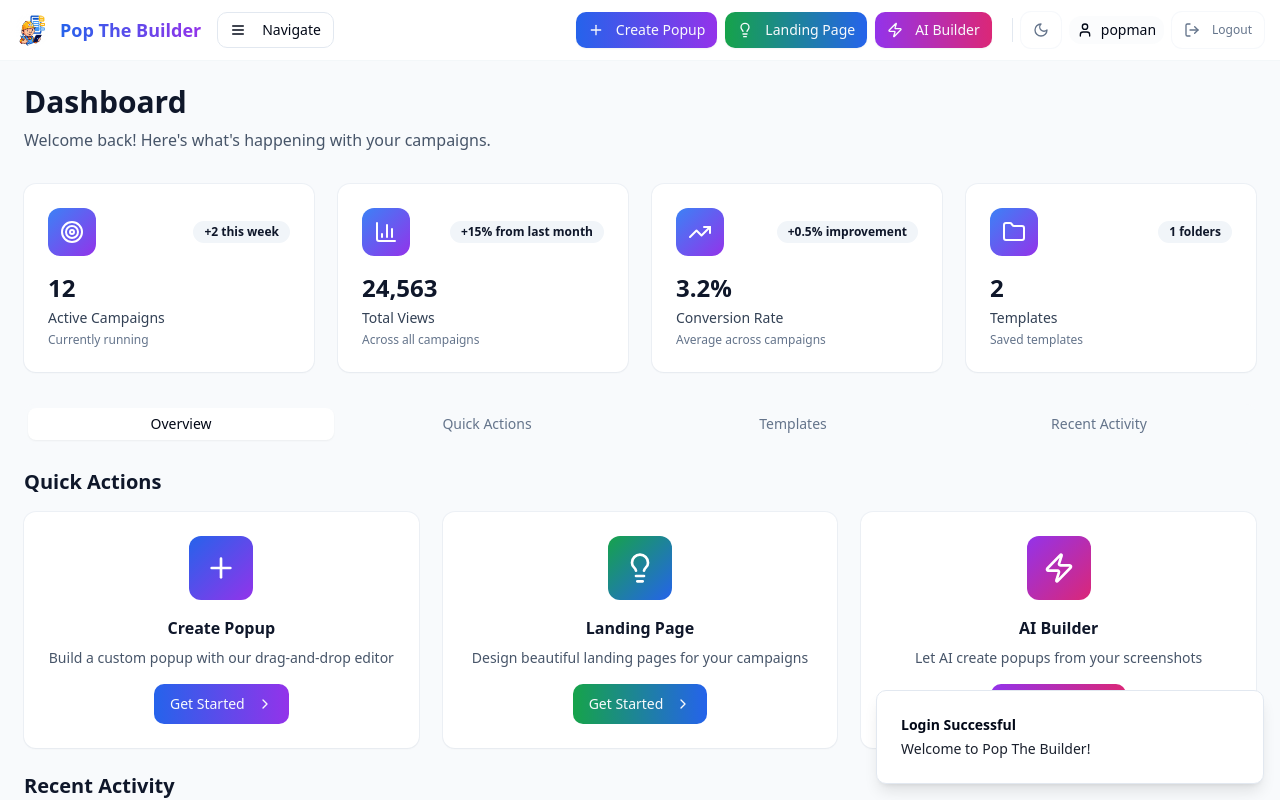
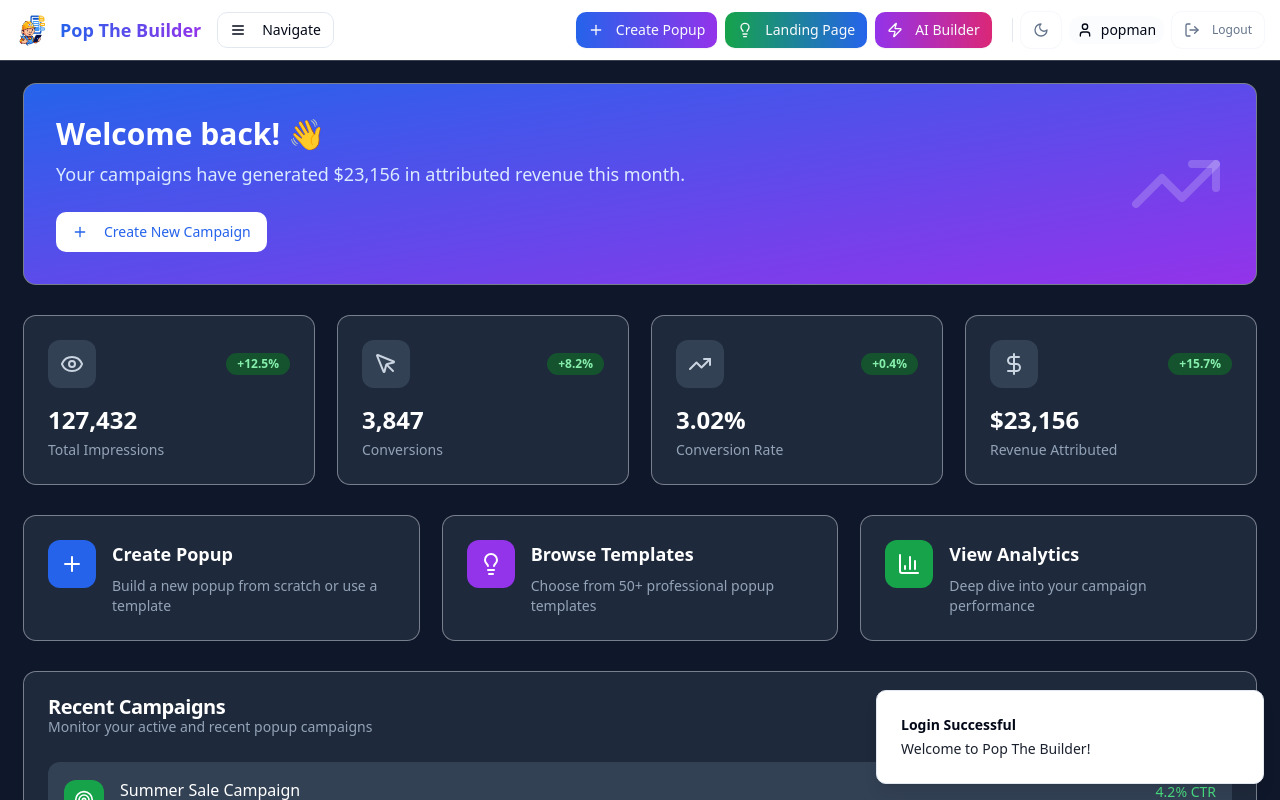
Before and after one commit to Supremedemo/pop-the-growth-engine-04, a React (Vite) app: page / in a window 1280 px wide. Both pictures are taken after a click on the button "Sign In". Shown: the top 800 px of the page. Built offline with nearby package versions, Linux system fonts and the light colour scheme.

Commit message:
Revert: Dashboard UI changes
Reverts the dashboard UI to its previous look, removing the quick actions and other recent changes.

```diff
--- a/src/components/Dashboard.tsx
+++ b/src/components/Dashboard.tsx
@@ -3,326 +3,224 @@ import { useState } from "react";
 import { Button } from "@/components/ui/button";
 import { Card, CardContent, CardDescription, CardHeader, CardTitle } from "@/components/ui/card";
 import { Badge } from "@/components/ui/badge";
-import { Tabs, TabsContent, TabsList, TabsTrigger } from "@/components/ui/tabs";
-import { Plus, BarChart3, Settings, Users, Zap, Lightbulb, Target, TrendingUp, ChevronRight, Folder } from "lucide-react";
-import { TemplateGallery } from "./TemplateGallery";
+import { Plus, BarChart3, Users, Zap, Eye, MousePointer, TrendingUp, DollarSign, Target, Lightbulb } from "lucide-react";
 
 interface DashboardProps {
   onNavigate: (view: string) => void;
 }
 
 export const Dashboard = ({ onNavigate }: DashboardProps) => {
-  const [selectedTags, setSelectedTags] = useState<string[]>([]);
-
-  // Mock data for now - this will be replaced with real data from useTemplates hook
-  const [templates] = useState([
+  const stats = [
     {
-      id: "1",
-      name: "Newsletter Signup",
-      description: "A beautiful newsletter signup modal with gradient background",
-      folderId: undefined,
-      tags: ["email", "marketing", "modal"],
-      thumbnail: "bg-gradient-to-br from-blue-500 to-purple-600",
-      createdAt: new Date("2024-01-15"),
-      updatedAt: new Date("2024-01-20"),
-      canvasData: {}
+      title: "Total Impressions",
+      value: "127,432",
+      change: "+12.5%",
+      icon: Eye,
+      changeType: "positive" as const
     },
     {
-      id: "2",
-      name: "Exit Intent Popup",
-      description: "Catch users before they leave with this exit intent popup",
-      folderId: undefined,
-      tags: ["exit-intent", "conversion", "popup"],
-      thumbnail: "bg-gradient-to-br from-red-500 to-orange-600",
-      createdAt: new Date("2024-01-10"),
-      updatedAt: new Date("2024-01-18"),
-      canvasData: {}
+      title: "Conversions",
+      value: "3,847",
+      change: "+8.2%",
+      icon: MousePointer,
+      changeType: "positive" as const
+    },
+    {
+      title: "Conversion Rate",
+      value: "3.02%",
+      change: "+0.4%",
+      icon: TrendingUp,
+      changeType: "positive" as const
+    },
+    {
+      title: "Revenue Attributed",
+      value: "$23,156",
+      change: "+15.7%",
+      icon: DollarSign,
+      changeType: "positive" as const
     }
-  ]);
-
-  const [folders] = useState([
-    {
-      id: "f1",
-      name: "Marketing Campaigns",
-      parentId: undefined,
-      createdAt: new Date("2024-01-01")
-    }
-  ]);
-
-  const handleSaveTemplate = (template: any) => {
-    console.log("Saving template:", template);
-    // This will be implemented with the real useTemplates hook
-  };
-
-  const handleCreateFolder = (folder: any) => {
-    console.log("Creating folder:", folder);
-    // This will be implemented with the real useTemplates hook
-  };
-
-  const handleDeleteTemplate = (id: string) => {
-    console.log("Deleting template:", id);
-    // This will be implemented with the real useTemplates hook
-  };
-
-  const handleDeleteFolder = (id: string) => {
-    console.log("Deleting folder:", id);
-    // This will be implemented with the real useTemplates hook
-  };
+  ];
 
   const quickActions = [
     {
       title: "Create Popup",
-      description: "Build a custom popup with our drag-and-drop editor",
+      description: "Build a new popup from scratch or use a template",
       icon: Plus,
       action: () => onNavigate("builder"),
-      gradient: "from-blue-600 to-purple-600"
+      color: "blue"
     },
     {
-      title: "Landing Page",
-      description: "Design beautiful landing pages for your campaigns",
+      title: "Browse Templates",
+      description: "Choose from 50+ professional popup templates",
       icon: Lightbulb,
-      action: () => onNavigate("landing-builder"),
-      gradient: "from-green-600 to-blue-600"
+      action: () => onNavigate("templates"),
+      color: "purple"
     },
     {
-      title: "AI Builder",
-      description: "Let AI create popups from your screenshots",
-      icon: Zap,
-      action: () => onNavigate("ai-builder"),
-      gradient: "from-purple-600 to-pink-600"
-    }
-  ];
-
-  const stats = [
-    {
-      title: "Active Campaigns",
-      value: "12",
-      description: "Currently running",
-      icon: Target,
-      trend: "+2 this week"
-    },
-    {
-      title: "Total Views",
-      value: "24,563",
-      description: "Across all campaigns",
+      title: "View Analytics",
+      description: "Deep dive into your campaign performance",
       icon: BarChart3,
-      trend: "+15% from last month"
-    },
-    {
-      title: "Conversion Rate",
-      value: "3.2%",
-      description: "Average across campaigns",
-      icon: TrendingUp,
-      trend: "+0.5% improvement"
-    },
-    {
-      title: "Templates",
-      value: templates.length.toString(),
-      description: "Saved templates",
-      icon: Folder,
-      trend: `${folders.length} folders`
+      action: () => onNavigate("analytics"),
+      color: "green"
     }
   ];
 
   return (
-    <div className="min-h-screen bg-slate-50">
+    <div className="min-h-screen bg-slate-900 text-white">
       <div className="max-w-7xl mx-auto p-6">
-        {/* Header */}
+        {/* Welcome Section */}
         <div className="mb-8">
-          <h1 className="text-3xl font-bold text-slate-900 mb-2">Dashboard</h1>
-          <p className="text-slate-600">
-            Welcome back! Here's what's happening with your campaigns.
+          <Card className="bg-gradient-to-br from-blue-600 to-purple-600 border-0 text-white">
+            <CardContent className="p-8">
+              <div className="flex items-center justify-between">
+                <div>
+                  <h1 className="text-3xl font-bold mb-2 flex items-center">
+                    Welcome back! 👋
+                  </h1>
+                  <p className="text-blue-100 text-lg mb-6">
+                    Your campaigns have generated $23,156 in attributed revenue this month.
                   </p>
+                  <Button
+                    onClick={() => onNavigate("campaigns")}
+                    className="bg-white text-blue-600 hover:bg-blue-50"
+                  >
+                    <Plus className="w-4 h-4 mr-2" />
+                    Create New Campaign
+                  </Button>
+                </div>
+                <div className="hidden lg:block">
+                  <TrendingUp className="w-24 h-24 text-white/20" />
+                </div>
+              </div>
+            </CardContent>
+          </Card>
         </div>
 
         {/* Stats Grid */}
         <div className="grid grid-cols-1 md:grid-cols-2 lg:grid-cols-4 gap-6 mb-8">
           {stats.map((stat, index) => (
-            <Card key={index} className="hover:shadow-lg transition-shadow">
+            <Card key={index} className="bg-slate-800 border-slate-700">
               <CardContent className="p-6">
                 <div className="flex items-center justify-between mb-4">
-                  <div className="w-12 h-12 bg-gradient-to-br from-blue-500 to-purple-600 rounded-lg flex items-center justify-center">
-                    <stat.icon className="w-6 h-6 text-white" />
+                  <div className="w-12 h-12 bg-slate-700 rounded-lg flex items-center justify-center">
+                    <stat.icon className="w-6 h-6 text-slate-300" />
                   </div>
-                  <Badge variant="secondary" className="text-xs">
-                    {stat.trend}
+                  <Badge
+                    variant="secondary"
+                    className={`text-xs ${
+                      stat.changeType === 'positive'
+                        ? 'bg-green-900 text-green-300'
+                        : 'bg-red-900 text-red-300'
+                    }`}
+                  >
+                    {stat.change}
                   </Badge>
                 </div>
-                <h3 className="text-2xl font-bold text-slate-900 mb-1">{stat.value}</h3>
-                <p className="text-sm font-medium text-slate-700 mb-1">{stat.title}</p>
-                <p className="text-xs text-slate-500">{stat.description}</p>
+                <h3 className="text-2xl font-bold text-white mb-1">{stat.value}</h3>
+                <p className="text-sm text-slate-400">{stat.title}</p>
               </CardContent>
             </Card>
           ))}
         </div>
 
-        <Tabs defaultValue="overview" className="space-y-6">
-          <TabsList className="grid w-full grid-cols-4">
-            <TabsTrigger value="overview">Overview</TabsTrigger>
-            <TabsTrigger value="quick-actions">Quick Actions</TabsTrigger>
-            <TabsTrigger value="templates">Templates</TabsTrigger>
-            <TabsTrigger value="recent">Recent Activity</TabsTrigger>
-          </TabsList>
-
-          <TabsContent value="overview" className="space-y-6">
         {/* Quick Actions */}
-            <div>
-              <h2 className="text-xl font-semibold text-slate-900 mb-4">Quick Actions</h2>
-              <div className="grid grid-cols-1 md:grid-cols-3 gap-6">
+        <div className="grid grid-cols-1 md:grid-cols-3 gap-6 mb-8">
           {quickActions.map((action, index) => (
             <Card
               key={index}
-                    className="cursor-pointer hover:shadow-lg transition-all hover:scale-105"
+              className="bg-slate-800 border-slate-700 cursor-pointer hover:bg-slate-750 transition-colors"
               onClick={action.action}
             >
-                    <CardContent className="p-6 text-center">
-                      <div className={`w-16 h-16 bg-gradient-to-br ${action.gradient} rounded-lg mx-auto mb-4 flex items-center justify-center`}>
-                        <action.icon className="w-8 h-8 text-white" />
+              <CardContent className="p-6">
+                <div className="flex items-start space-x-4">
+                  <div className={`w-12 h-12 rounded-lg flex items-center justify-center ${
+                    action.color === 'blue' ? 'bg-blue-600' :
+                    action.color === 'purple' ? 'bg-purple-600' :
+                    'bg-green-600'
+                  }`}>
+                    <action.icon className="w-6 h-6 text-white" />
                   </div>
-                      <h3 className="font-semibold text-slate-900 mb-2">{action.title}</h3>
-                      <p className="text-sm text-slate-600 mb-4">{action.description}</p>
-                      <Button
-                        className={`bg-gradient-to-r ${action.gradient} hover:shadow-lg`}
-                        onClick={(e) => {
-                          e.stopPropagation();
-                          action.action();
-                        }}
-                      >
-                        Get Started
-                        <ChevronRight className="w-4 h-4 ml-1" />
-                      </Button>
+                  <div className="flex-1">
+                    <h3 className="text-lg font-semibold text-white mb-2">{action.title}</h3>
+                    <p className="text-sm text-slate-400">{action.description}</p>
+                  </div>
+                </div>
               </CardContent>
             </Card>
           ))}
         </div>
+
+        {/* Recent Campaigns Section */}
+        <Card className="bg-slate-800 border-slate-700">
+          <CardHeader className="flex flex-row items-center justify-between">
+            <div>
+              <CardTitle className="text-white">Recent Campaigns</CardTitle>
+              <CardDescription className="text-slate-400">
+                Monitor your active and recent popup campaigns
+              </CardDescription>
+            </div>
+            <Button
+              variant="outline"
+              size="sm"
+              className="border-slate-600 text-slate-300 hover:bg-slate-700"
+              onClick={() => onNavigate("campaigns")}
+            >
+              View All
+            </Button>
+          </CardHeader>
+          <CardContent>
+            <div className="space-y-4">
+              <div className="flex items-center justify-between p-4 bg-slate-700 rounded-lg">
+                <div className="flex items-center space-x-4">
+                  <div className="w-10 h-10 bg-green-600 rounded-lg flex items-center justify-center">
+                    <Target className="w-5 h-5 text-white" />
+                  </div>
+                  <div>
+                    <h4 className="font-medium text-white">Summer Sale Campaign</h4>
+                    <p className="text-sm text-slate-400">Active • 2,341 impressions today</p>
+                  </div>
+                </div>
+                <div className="text-right">
+                  <p className="text-sm font-medium text-green-400">4.2% CTR</p>
+                  <p className="text-xs text-slate-400">$1,234 revenue</p>
+                </div>
               </div>
 
-            {/* Recent Activity */}
+              <div className="flex items-center justify-between p-4 bg-slate-700 rounded-lg">
+                <div className="flex items-center space-x-4">
+                  <div className="w-10 h-10 bg-blue-600 rounded-lg flex items-center justify-center">
+                    <Users className="w-5 h-5 text-white" />
+                  </div>
                   <div>
-              <h2 className="text-xl font-semibold text-slate-900 mb-4">Recent Activity</h2>
-              <Card>
-                <CardContent className="p-6">
-                  <div className="space-y-4">
-                    <div className="flex items-center space-x-4">
-                      <div className="w-2 h-2 bg-green-500 rounded-full"></div>
-                      <div className="flex-1">
-                        <p className="text-sm font-medium text-slate-900">New campaign "Summer Sale" launched</p>
-                        <p className="text-xs text-slate-500">2 hours ago</p>
+                    <h4 className="font-medium text-white">Newsletter Signup</h4>
+                    <p className="text-sm text-slate-400">Active • 1,823 impressions today</p>
                   </div>
                 </div>
-                    <div className="flex items-center space-x-4">
-                      <div className="w-2 h-2 bg-blue-500 rounded-full"></div>
-                      <div className="flex-1">
-                        <p className="text-sm font-medium text-slate-900">Template "Newsletter Signup" updated</p>
-                        <p className="text-xs text-slate-500">1 day ago</p>
+                <div className="text-right">
+                  <p className="text-sm font-medium text-green-400">6.8% CTR</p>
+                  <p className="text-xs text-slate-400">234 signups</p>
                 </div>
               </div>
+
+              <div className="flex items-center justify-between p-4 bg-slate-700 rounded-lg">
                 <div className="flex items-center space-x-4">
-                      <div className="w-2 h-2 bg-purple-500 rounded-full"></div>
-                      <div className="flex-1">
-                        <p className="text-sm font-medium text-slate-900">Campaign "Holiday Promo" reached 1,000 views</p>
-                        <p className="text-xs text-slate-500">3 days ago</p>
+                  <div className="w-10 h-10 bg-purple-600 rounded-lg flex items-center justify-center">
+                    <Zap className="w-5 h-5 text-white" />
+                  </div>
+                  <div>
+                    <h4 className="font-medium text-white">Exit Intent Offer</h4>
+                    <p className="text-sm text-slate-400">Paused • Last active 2 days ago</p>
+                  </div>
+                </div>
+                <div className="text-right">
+                  <p className="text-sm font-medium text-slate-400">2.1% CTR</p>
+                  <p className="text-xs text-slate-400">$567 revenue</p>
                 </div>
               </div>
             </div>
           </CardContent>
         </Card>
       </div>
-          </TabsContent>
-
-          <TabsContent value="quick-actions">
-            <div className="grid grid-cols-1 md:grid-cols-2 lg:grid-cols-3 gap-6">
-              {quickActions.map((action, index) => (
-                <Card
-                  key={index}
-                  className="cursor-pointer hover:shadow-lg transition-all hover:scale-105"
-                  onClick={action.action}
-                >
-                  <CardContent className="p-6 text-center">
-                    <div className={`w-16 h-16 bg-gradient-to-br ${action.gradient} rounded-lg mx-auto mb-4 flex items-center justify-center`}>
-                      <action.icon className="w-8 h-8 text-white" />
-                    </div>
-                    <h3 className="font-semibold text-slate-900 mb-2">{action.title}</h3>
-                    <p className="text-sm text-slate-600 mb-4">{action.description}</p>
-                    <Button
-                      className={`bg-gradient-to-r ${action.gradient} hover:shadow-lg`}
-                      onClick={(e) => {
-                        e.stopPropagation();
-                        action.action();
-                      }}
-                    >
-                      Get Started
-                      <ChevronRight className="w-4 h-4 ml-1" />
-                    </Button>
-                  </CardContent>
-                </Card>
-              ))}
-            </div>
-          </TabsContent>
-
-          <TabsContent value="templates">
-            <TemplateGallery onSelectTemplate={() => onNavigate("builder")} />
-          </TabsContent>
-
-          <TabsContent value="recent">
-            <Card>
-              <CardHeader>
-                <CardTitle>Recent Activity</CardTitle>
-                <CardDescription>
-                  Your latest actions and campaign updates
-                </CardDescription>
-              </CardHeader>
-              <CardContent>
-                <div className="space-y-6">
-                  <div className="flex items-start space-x-4">
-                    <div className="w-2 h-2 bg-green-500 rounded-full mt-2"></div>
-                    <div className="flex-1">
-                      <p className="text-sm font-medium text-slate-900">Campaign "Summer Sale" launched successfully</p>
-                      <p className="text-xs text-slate-500 mb-2">2 hours ago</p>
-                      <div className="text-xs text-slate-600">
-                        <span className="font-medium">Performance:</span> 156 views, 12 conversions (7.7% rate)
-                      </div>
-                    </div>
-                  </div>
-
-                  <div className="flex items-start space-x-4">
-                    <div className="w-2 h-2 bg-blue-500 rounded-full mt-2"></div>
-                    <div className="flex-1">
-                      <p className="text-sm font-medium text-slate-900">Template "Newsletter Signup" updated</p>
-                      <p className="text-xs text-slate-500 mb-2">1 day ago</p>
-                      <div className="text-xs text-slate-600">
-                        <span className="font-medium">Changes:</span> Updated styling and improved mobile responsiveness
-                      </div>
-                    </div>
-                  </div>
-
-                  <div className="flex items-start space-x-4">
-                    <div className="w-2 h-2 bg-purple-500 rounded-full mt-2"></div>
-                    <div className="flex-1">
-                      <p className="text-sm font-medium text-slate-900">Campaign "Holiday Promo" milestone reached</p>
-                      <p className="text-xs text-slate-500 mb-2">3 days ago</p>
-                      <div className="text-xs text-slate-600">
-                        <span className="font-medium">Achievement:</span> 1,000 total views with 4.2% conversion rate
-                      </div>
-                    </div>
-                  </div>
-
-                  <div className="flex items-start space-x-4">
-                    <div className="w-2 h-2 bg-orange-500 rounded-full mt-2"></div>
-                    <div className="flex-1">
-                      <p className="text-sm font-medium text-slate-900">New folder "Q1 Campaigns" created</p>
-                      <p className="text-xs text-slate-500 mb-2">5 days ago</p>
-                      <div className="text-xs text-slate-600">
-                        <span className="font-medium">Organization:</span> Better template management for quarterly campaigns
-                      </div>
-                    </div>
-                  </div>
-                </div>
-              </CardContent>
-            </Card>
-          </TabsContent>
-        </Tabs>
-      </div>
     </div>
   );
 };
```
Lines whose indentation alone changed are shown as unchanged.
